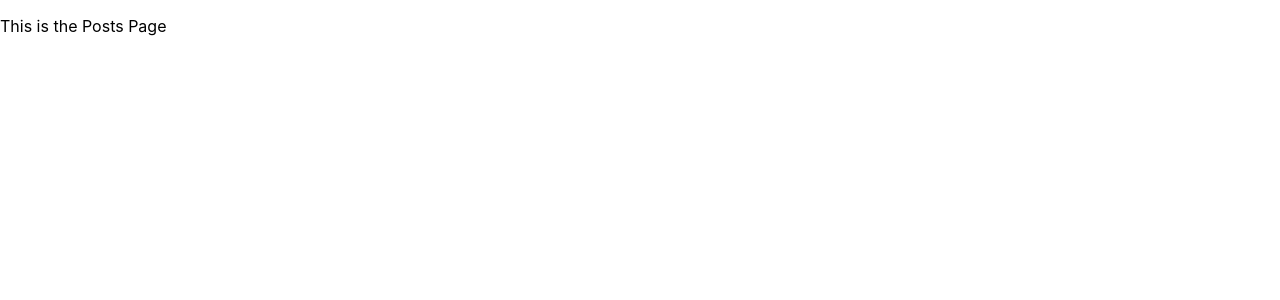
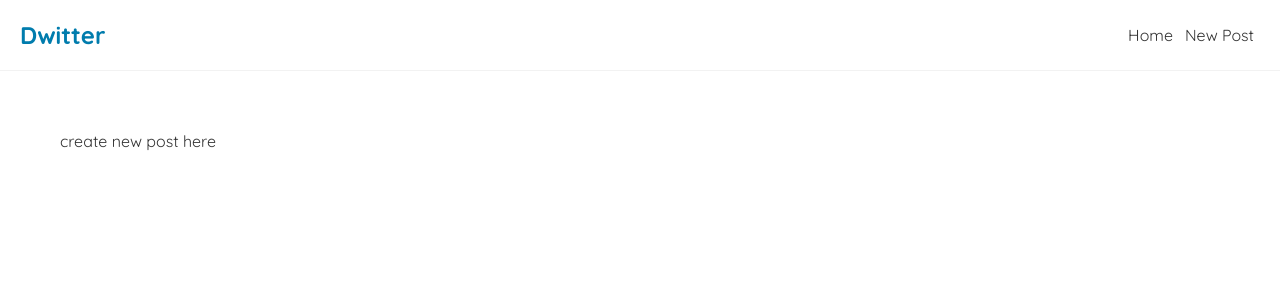
Before and after one commit to benjaminLeongSK/module7new, a React (Create React App) app: page /posts in a window 1280 px wide. Shown: the top 300 px of the page. Built offline with nearby package versions, Linux system fonts and the light colour scheme; the HTML template or start-up script is replaced by a standard one.

Commit message:
7.4 display post from backend

```diff
--- a/src/App.js
+++ b/src/App.js
@@ -1,19 +1,24 @@
 import { BrowserRouter as Router, Routes, Route } from 'react-router-dom';
-import Home from './Home';
 import Posts from './Posts';
 import Dashboard from './Dashboard';
+import Nav from './Nav';
+import NewPost from './NewPost';
 
 function App() {
   return (
     <Router>
-      <div className="App">
-          <Routes>
-            <Route path="/" element={<Home />}></Route>
-            <Route path="/posts" element={<Posts />}></Route>
-            <Route path="/dashboard" element={<Dashboard />}></Route>
-          </Routes>
+      <div className="app">
+        <Nav />
+        <div className="content">
+            <Routes>
+              <Route path="/" element={<Posts />}></Route>
+              <Route path="/posts" element={<NewPost />}></Route>
+              <Route path="/dashboard" element={<Dashboard />}></Route>
+            </Routes>
+        </div>
       </div>
     </Router>
+
   );
 }
 
--- a/src/Home.js
+++ /dev/null
@@ -1,7 +0,0 @@
-const Home = () => {
-    return (
-        <p>This is the Home Page</p>
-     );
-}
-
-export default Home;
--- /dev/null
+++ b/src/Nav.js
@@ -0,0 +1,15 @@
+import { Link } from 'react-router-dom'
+
+const Nav = () => {
+    return (
+        <nav className="navbar">
+            <h1>Dwitter</h1>
+            <div className="links">
+                <Link to="/">Home</Link>
+                <Link to="/posts">New Post</Link>
+            </div>
+        </nav>
+     );
+}
+
+export default Nav;
--- /dev/null
+++ b/src/NewPost.js
@@ -0,0 +1,7 @@
+const NewPost = () => {
+    return (
+        <> create new post here</>
+     );
+}
+
+export default NewPost;
--- a/src/Posts.js
+++ b/src/Posts.js
@@ -1,6 +1,29 @@
+import { useEffect, useState } from "react"
+
 const Posts = () => {
+    const [postList, setPostList] = useState([]);
+
+    useEffect(() => {
+        // fetching data using json server as makeshift database: npx json-server --watch data/data.json --port 8000
+        fetch('http://localhost:8000/posts')
+            .then(res => {
+                return res.json()
+            })
+            .then(data => {
+                setPostList(data)
+            })
+    }, [])
     return (
-        <p>This is the Posts Page</p>
+        <section className="blog-details">
+            <h1>List of Posts</h1>
+            {postList.map((post) => (
+                <div key={ post.id }>
+                    <h2>{ post.title }</h2>
+                    <p>{ post.body }</p>
+                    <h5>Written by: {post.username}</h5>
+                </div>
+            ))}
+        </section>
      );
 }
 
--- a/src/index.css
+++ b/src/index.css
@@ -1,13 +1,50 @@
-body {
+@import url('https://fonts.googleapis.com/css2?family=Quicksand:wght@300;400;500;600;700&display=swap');
+
+* {
   margin: 0;
-  font-family: -apple-system, BlinkMacSystemFont, 'Segoe UI', 'Roboto', 'Oxygen',
-    'Ubuntu', 'Cantarell', 'Fira Sans', 'Droid Sans', 'Helvetica Neue',
-    sans-serif;
-  -webkit-font-smoothing: antialiased;
-  -moz-osx-font-smoothing: grayscale;
+  font-family: "Quicksand";
+  color: #333;
 }
 
-code {
-  font-family: source-code-pro, Menlo, Monaco, Consolas, 'Courier New',
-    monospace;
+.navbar {
+  padding: 20px;
+  display: flex;
+  align-items: center;
+  margin: 0 auto;
+  border-bottom: 1px solid #f2f2f2;
 }
+.navbar h1 {
+  color: #007cad;
+}
+.navbar .links {
+  margin-left: auto;
+}
+.navbar a {
+  margin-left: px;
+  text-decoration: none;
+  padding: 6px;
+}
+.navbar a:hover {
+  color: #007cad;
+}
+.content {
+  margin: 40px;
+  padding: 20px;
+}
+
+.blog-details h1 {
+  margin: 20px 0;
+}
+
+.blog-details h2 {
+  font-size: 20px;
+  color: #007cad;
+  margin: 10px 0;
+}
+.blog-details p {
+  margin: 20px 0;
+}
+
+.blog-details div {
+  box-shadow: rgba(0, 0, 0, 0.05) 0px 1px 2px 0px;
+}
```
Also changed, not shown: data/data.json (added, +23 -0 lines).
